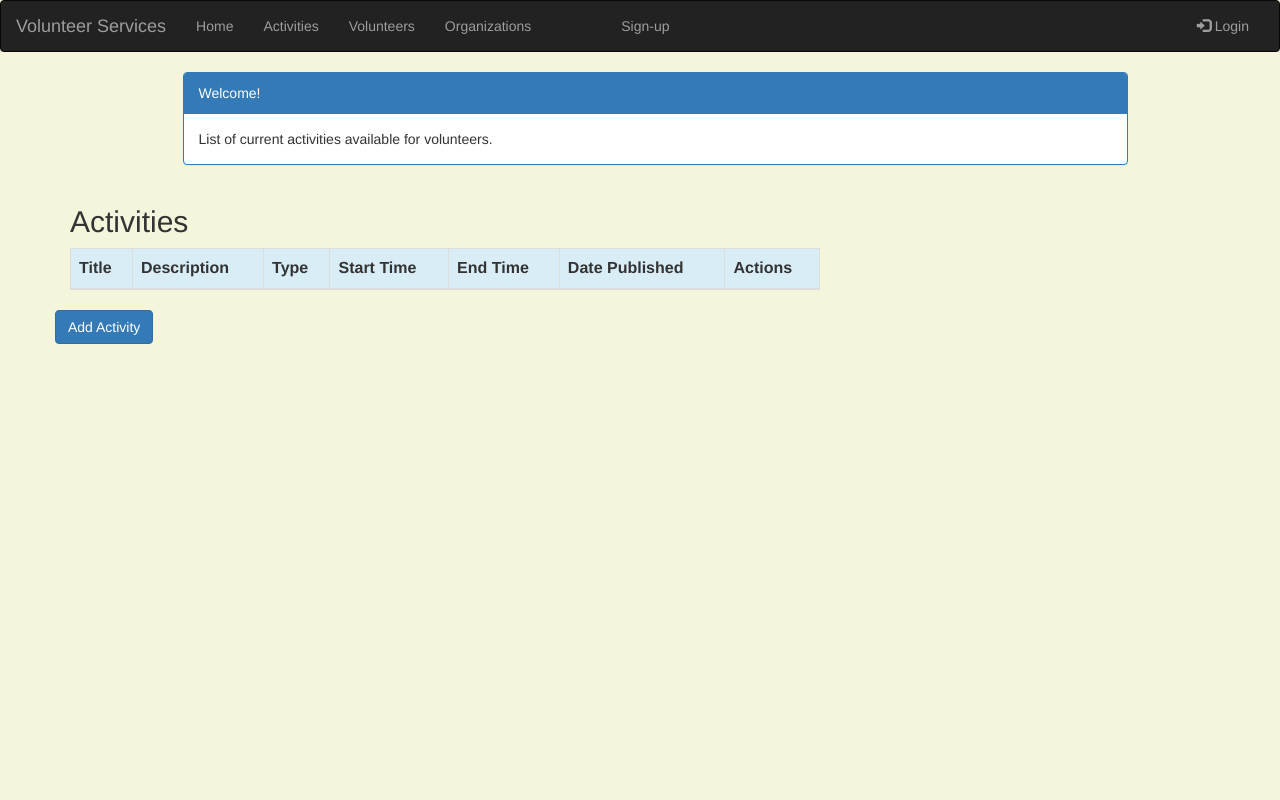
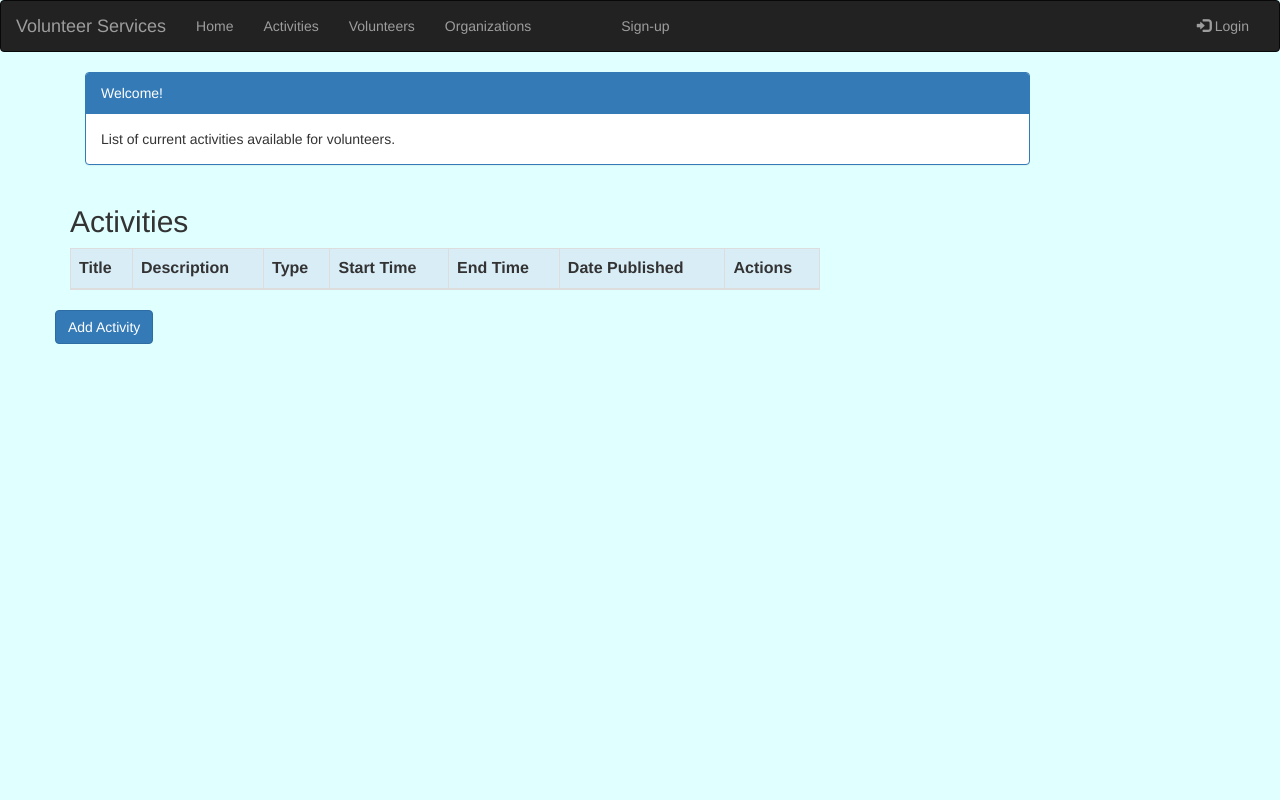
Before and after one commit to ISQA-Classes/3900-001projectT4, a Django app: page /activity_list in a window 1280 px wide. Run offline with Django 3.2, Linux system fonts and the light colour scheme; data that the repository does not hold is empty; some libraries are stand-ins or nearby versions.

Commit message:
update on background color, add edit and delete function on activity list

```diff
--- a/volunnet/templates/registration/login.html
+++ b/volunnet/templates/registration/login.html
@@ -14,3 +14,9 @@
         <input type="hidden" name="next" value="{{ next }}"/>
     </form>
 {% endblock %}
+
+    <style>
+        body {
+            background-color: lightcyan;
+        }
+    </style>
--- a/volunnet/templates/registration/password_reset_complete.html
+++ b/volunnet/templates/registration/password_reset_complete.html
@@ -6,3 +6,9 @@
 <h1>Password reset complete</h1>
 <p>Your new password has been set. You can log in now on the <a href="{% url 'login' %}">log in page</a>.</p>
 {% endblock %}
+
+    <style>
+        body {
+            background-color: lightcyan;
+        }
+    </style>
--- a/volunnet/templates/registration/password_reset_confirm.html
+++ b/volunnet/templates/registration/password_reset_confirm.html
@@ -10,3 +10,9 @@
   <input type="submit" value="Change my password">
 </form>
 {% endblock %}
+
+    <style>
+        body {
+            background-color: lightcyan;
+        }
+    </style>
--- a/volunnet/templates/registration/password_reset_done.html
+++ b/volunnet/templates/registration/password_reset_done.html
@@ -6,3 +6,9 @@
   <h1>Check your inbox.</h1>
   <p>We've emailed you instructions for setting your password. You should receive the email shortly!</p>
 {% endblock %}
+
+    <style>
+        body {
+            background-color: lightcyan;
+        }
+    </style>
--- a/volunnet/templates/registration/password_reset_form.html
+++ b/volunnet/templates/registration/password_reset_form.html
@@ -13,3 +13,9 @@
   </form>
 </div>
 {% endblock %}
+
+    <style>
+        body {
+            background-color: lightcyan;
+        }
+    </style>
--- a/volunnet/templates/registration/register_done.html
+++ b/volunnet/templates/registration/register_done.html
@@ -2,3 +2,9 @@
 <h1>Welcome {{ user.first_name }}!</h1>
 <p>Your account has been successfully created. Now you can <a href="{% url 'login' %}">log in</a>.</p>
 {% endblock %}
+
+    <style>
+        body {
+            background-color: lightcyan;
+        }
+    </style>
--- a/volunnet/templates/volunnet/activity_list.html
+++ b/volunnet/templates/volunnet/activity_list.html
@@ -9,12 +9,12 @@
     <body>
     <style>
         body {
-            background-color: beige;
+            background-color: lightcyan;
         }
     </style>
     <div class="container">
         <div class="row">
-            <div class="col-md-10 col-md-offset-1">
+            <div class="col-md-10 col-md-offset-0">
                 <div class="panel panel-primary">
                     <div class="panel-heading">Welcome!</div>
                     <div class="panel-body">
@@ -28,10 +28,15 @@
         <h2 style="padding-left: 15Px">Activities</h2>
     </div>
     <div>
+        <style>
+        table {
+            background-color: palegreen;
+        }
+        </style>
         <table class="table table-striped table-bordered table-hover">
             <thead>
             <tr class="bg-info">
-                <th>Title</th>
+                <th>Title </th>
                 <th>Description</th>
                 <th>Type</th>
                 <th>Start Time</th>
@@ -50,10 +55,11 @@
                     <td>{{ activity.start_time }}</td>
                     <td>{{ activity.end_time }}</td>
                     <td>{{ activity.published_date }}</td>
-                      <td><a href=""
+
+                      <td><a href="{% url 'volunnet:activity_edit' pk=activity.pk %}"
                            class="btn btn-warning">Edit</a></td>
 
-                    <td><a href=""
+                    <td><a href="{% url 'volunnet:activity_delete' pk=activity.pk %}"
                            onclick="return confirm('Are you sure you want to delete?')"
                            class="btn btn-danger">Delete</a>
                     </td>
--- a/volunnet/templates/volunnet/home.html
+++ b/volunnet/templates/volunnet/home.html
@@ -3,6 +3,11 @@
 {% block content %}
 
    <body>
+   <style>
+        body {
+            background-color: skyblue;
+        }
+    </style>
     <html>
 
                 <div class="page-container">
--- a/volunnet/urls.py
+++ b/volunnet/urls.py
@@ -10,6 +10,8 @@ urlpatterns = [
 
     path('activity_list', views.activity_list, name='activity_list'),
     path('activity_new', views.activity_new, name='activity_new'),
+    path('activity/<int:pk>/edit/', views.activity_edit, name='activity_edit'),
+    path('activity/<int:pk>/delete/', views.activity_delete, name='activity_delete'),
 
     path('register/', views.register, name='register'),
 
--- a/volunnet/views.py
+++ b/volunnet/views.py
@@ -26,12 +26,36 @@ def activity_new(request):
            activity.published_date = timezone.now()
            activity.save()
            activity = Activity.objects.filter(published_date__lte=timezone.now())
-           return render(request, 'volunnet/activity_list.html',{'activities': activity})
+           return render(request, 'volunnet/activity_list.html',
+                         {'activities': activity})
    else:
        form = ActivityForm()
        # print("Else")
    return render(request, 'volunnet/activity_new.html', {'form': form})
 
+@login_required
+def activity_edit(request, pk):
+   activity = get_object_or_404(Activity, pk=pk)
+   if request.method == "POST":
+       # update
+       form = ActivityForm(request.POST, instance=activity)
+       if form.is_valid():
+           activity = form.save(commit=False)
+           activity.updated_date = timezone.now()
+           activity.save()
+           activity = Activity.objects.filter(published_date__lte=timezone.now())
+           return render(request, 'volunnet/activity_list.html',
+                         {'activities': activity})
+   else:
+        # edit
+       form = ActivityForm(instance=activity)
+   return render(request, 'volunnet/activity_edit.html', {'form': form})
+
+@login_required
+def activity_delete(request, pk):
+   activity = get_object_or_404(Activity, pk=pk)
+   activity.delete()
+   return redirect('volunnet:activity_list')
 
 def register(request):
     if request.method == 'POST':
```
Also changed, not shown: volunnet/templates/registration/register.html (+7 -0 lines), volunnet/templates/volunnet/activity_delete.html (added, +13 -0 lines), volunnet/templates/volunnet/activity_edit.html (added, +10 -0 lines), volunnet/templates/volunnet/register.html (+8 -0 lines).
